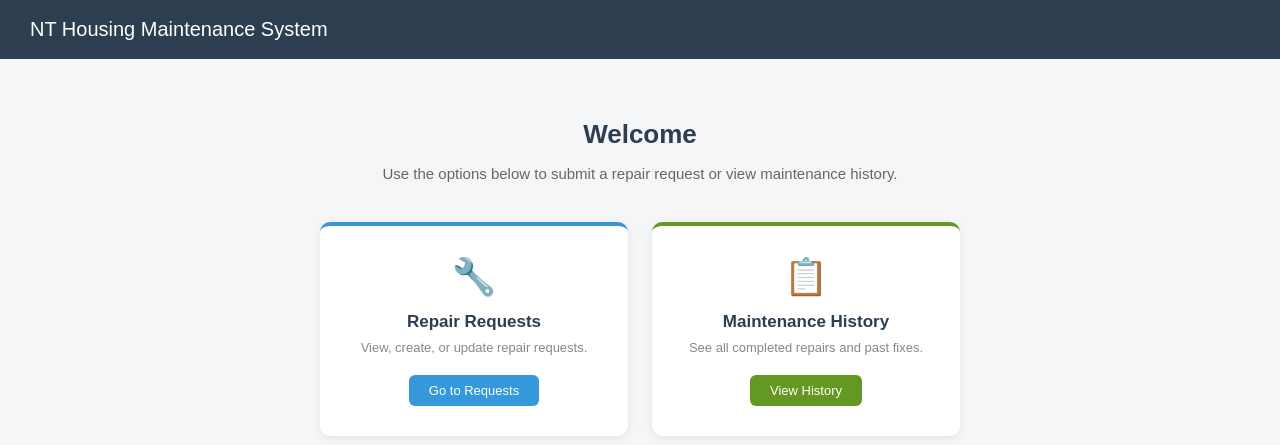
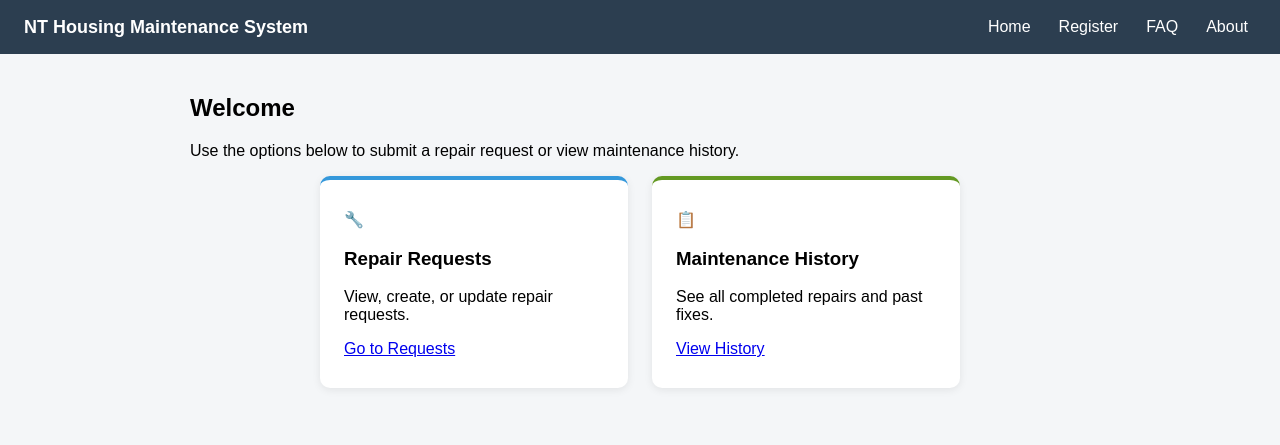
Before and after one commit to ccordoba24/Group1_HIT237, a Django app: template proj_1/housing/templates/housing/home.html in a window 1280 px wide. Shown: the top 445 px of the page. Run offline with Django 3.2, Linux system fonts and the light colour scheme; the template is opened without the code that fills it, so the values that code supplies are empty.

Commit message:
add menu bar links in header for future pages
Added links for Home, register, FAQ and About pages. Will add information to pages later, this is only the main structure of the project app we made.

```diff
--- /dev/null
+++ b/proj_1/housing/templates/housing/base.html
@@ -0,0 +1,37 @@
+<!DOCTYPE html>
+<html>
+<head>
+    <meta charset="utf-8">
+    <meta name="viewport" content="width=device-width,initial-scale=1">
+    <title>NT Housing Maintenance System</title>
+    <style>
+        body { font-family: Arial, sans-serif; background:#f4f6f8; margin:0 }
+        .header { background:#2c3e50; color:#fff; padding:12px 24px; display:flex; align-items:center }
+        .brand { font-size:18px; font-weight:600 }
+        .nav { display:flex; gap:12px; align-items:center }
+        .nav-left { display:flex; gap:12px; align-items:center }
+        .nav a { color:#fff; text-decoration:none; padding:6px 8px }
+        .nav-right { margin-left:24px }
+        .header-inner { display:flex; align-items:center; justify-content:space-between; width:100% }
+        .container { max-width:900px; margin:40px auto; padding:0 20px }
+    </style>
+</head>
+<body>
+    <header class="header">
+        <div class="header-inner">
+                <div class="brand">NT Housing Maintenance System</div>
+                <nav class="nav-right nav" style="margin-left:auto;">
+                    <a href="{% url 'home' %}">Home</a>
+                    <a href="{% url 'register' %}">Register</a>
+                    <a href="{% url 'faq' %}">FAQ</a>
+                    <a href="{% url 'about' %}">About</a>
+                </nav>
+        </div>
+    </header>
+
+    <main>
+        {% block content %}{% endblock %}
+    </main>
+
+</body>
+</html>
--- a/proj_1/housing/templates/housing/home.html
+++ b/proj_1/housing/templates/housing/home.html
@@ -1,120 +1,20 @@
-<!DOCTYPE html>
-<html>
-<head>
-    <title>Housing Maintenance - Home</title>
-    <style>
-        body {
-            font-family: Arial, sans-serif;
-            background-color: #f4f6f8;
-            margin: 0;
-            padding: 0;
-        }
+{% extends "housing/base.html" %}
 
-        .header {
-            background-color: #2c3e50;
-            color: white;
-            padding: 18px 30px;
-            font-size: 20px;
-            font-weight: 500;
-        }
-
-        .container {
-            max-width: 700px;
-            margin: 60px auto;
-            text-align: center;
-            padding: 0 20px;
-        }
-
-        .container h2 {
-            font-size: 26px;
-            color: #2c3e50;
-            margin-bottom: 10px;
-        }
-
-        .container p {
-            font-size: 15px;
-            color: #666;
-            margin-bottom: 40px;
-        }
-
-        .card-grid {
-            display: flex;
-            gap: 24px;
-            justify-content: center;
-        }
-
-        .card {
-            background: #ffffff;
-            border-radius: 10px;
-            padding: 30px 24px;
-            width: 260px;
-            box-shadow: 0 2px 8px rgba(0,0,0,0.08);
-            text-decoration: none;
-            color: inherit;
-            border-top: 4px solid #3498db;
-            transition: transform 0.1s;
-        }
-
-        .card:hover {
-            transform: translateY(-3px);
-        }
-
-        .card.green {
-            border-top-color: #639922;
-        }
-
-        .card-icon {
-            font-size: 36px;
-            margin-bottom: 14px;
-        }
-
-        .card h3 {
-            font-size: 17px;
-            color: #2c3e50;
-            margin: 0 0 8px 0;
-        }
-
-        .card p {
-            font-size: 13px;
-            color: #888;
-            margin: 0 0 20px 0;
-        }
-
-        .card-btn {
-            display: inline-block;
-            padding: 8px 20px;
-            border-radius: 6px;
-            font-size: 13px;
-            color: #ffffff;
-            background-color: #3498db;
-            text-decoration: none;
-        }
-
-        .card.green .card-btn {
-            background-color: #639922;
-        }
-    </style>
-</head>
-<body>
-
-    <div class="header">
-        NT Housing Maintenance System
-    </div>
-
+{% block content %}
     <div class="container">
         <h2>Welcome</h2>
         <p>Use the options below to submit a repair request or view maintenance history.</p>
 
-        <div class="card-grid">
+        <div class="card-grid" style="display:flex;gap:24px;justify-content:center">
 
-            <div class="card">
+            <div class="card" style="background:#fff;border-radius:10px;padding:30px 24px;width:260px;box-shadow:0 2px 8px rgba(0,0,0,0.08);border-top:4px solid #3498db">
                 <div class="card-icon">🔧</div>
                 <h3>Repair Requests</h3>
                 <p>View, create, or update repair requests.</p>
                 <a href="{% url 'repair-request-list' %}" class="card-btn">Go to Requests</a>
             </div>
 
-            <div class="card green">
+            <div class="card green" style="background:#fff;border-radius:10px;padding:30px 24px;width:260px;box-shadow:0 2px 8px rgba(0,0,0,0.08);border-top:4px solid #639922">
                 <div class="card-icon">📋</div>
                 <h3>Maintenance History</h3>
                 <p>See all completed repairs and past fixes.</p>
@@ -123,6 +23,4 @@
 
         </div>
     </div>
-
-</body>
-</html>
+{% endblock %}
--- a/proj_1/housing/urls.py
+++ b/proj_1/housing/urls.py
@@ -6,6 +6,7 @@ from .views import (
     RepairRequestUpdateView,
     MaintenanceHistoryView,
     HomeView
+    , RegisterView, FAQView, AboutView
 )
 
 urlpatterns = [
@@ -16,4 +17,7 @@ urlpatterns = [
     path("requests/<int:pk>/edit/", RepairRequestUpdateView.as_view(), name="repair-request-update"),
     # --- Habiba: Maintenance History URL ---
     path("history/", MaintenanceHistoryView.as_view(), name="maintenance-history"),
+    path("register/", RegisterView.as_view(), name="register"),
+    path("faq/", FAQView.as_view(), name="faq"),
+    path("about/", AboutView.as_view(), name="about"),
 ]
```
Also changed, not shown: proj_1/housing/templates/housing/about.html (added, +8 -0 lines), proj_1/housing/templates/housing/faq.html (added, +8 -0 lines), proj_1/housing/templates/housing/register.html (added, +8 -0 lines), proj_1/housing/views.py (+12 -0 lines).
